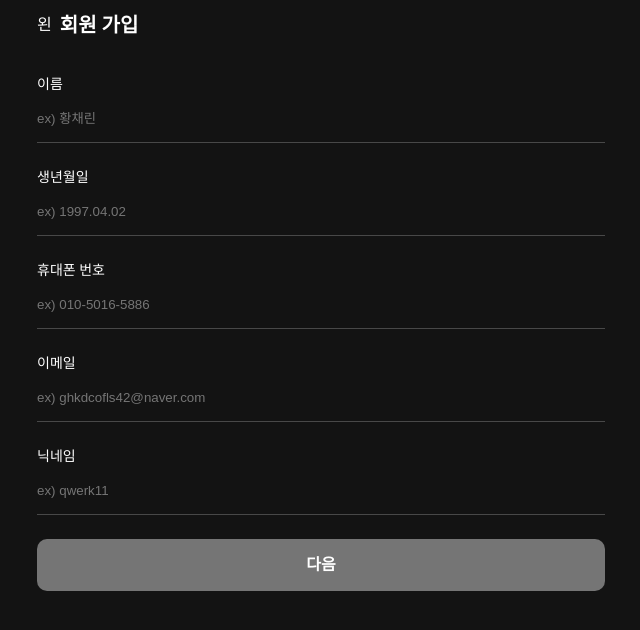
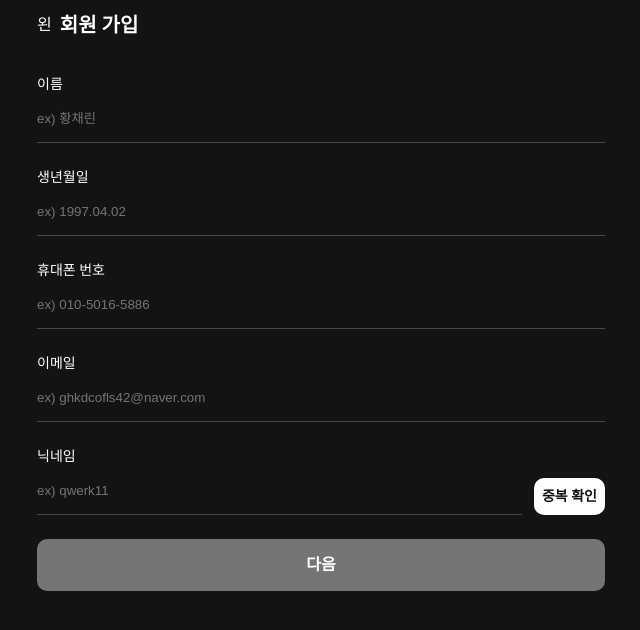
Before and after one commit to Qfeed-Dev/qfeed-client-web, a Next.js app: page /sign-up/default in a window 1280 px wide. Shown: the top 630 px of the page, without its empty margins (319-959 px from the left). Built offline with nearby package versions, Linux system fonts and the light colour scheme.

Commit message:
feat: add small button

```diff
--- /dev/null
+++ b/src/components/buttons/button-fill-small.tsx
@@ -0,0 +1,31 @@
+"use client";
+
+import styled from "styled-components";
+import Text from "../common/Text";
+import { colors } from "styles/theme";
+
+interface ButtonProps {
+    text: string;
+    onClick: any;
+}
+
+const ButtonFillSmall = ({ text = "", onClick }: ButtonProps) => {
+    return (
+        <ButtonWrapper onClick={onClick}>
+            <Text typo="Subtitle1b">{text}</Text>
+        </ButtonWrapper>
+    );
+};
+
+const ButtonWrapper = styled.button`
+    padding: 0.5rem;
+
+    text-align: center;
+    color: ${colors.light_qblack};
+    background: ${colors.light_qwhite};
+
+    border-radius: 10px;
+    white-space: nowrap;
+`;
+
+export default ButtonFillSmall;
--- a/src/components/inputs/input-line.tsx
+++ b/src/components/inputs/input-line.tsx
@@ -34,7 +34,7 @@ const InputWrapper = styled.div`
     align-items: center;
     gap: 0.5rem;
 
-    border-bottom: 1px solid ${colors.light_gray3};
+    border-bottom: 1.5px solid ${colors.light_gray3};
 `;
 
 const Input = styled.input`
--- a/src/components/pages/sign-up/default.tsx
+++ b/src/components/pages/sign-up/default.tsx
@@ -1,6 +1,7 @@
 "use client";
 import { useRouter } from "next/navigation";
 import ButtonFillLarge from "src/components/buttons/button-fill-large";
+import ButtonFillSmall from "src/components/buttons/button-fill-small";
 import Flex from "src/components/common/Flex";
 import InputLine from "src/components/inputs/input-line";
 import NavigationTop from "src/components/navigations/navigation-top";
@@ -46,12 +47,15 @@ const SignIn = () => {
                     label="이메일"
                     placeholder="ex) ghkdcofls42@naver.com"
                 />
+                <Flex align="end" gap={12}>
                     <InputLine
                         value={nickname.value}
                         onChange={nickname.handleChangeInput}
                         label="닉네임"
                         placeholder="ex) qwerk11"
                     />
+                    <ButtonFillSmall text="중복 확인" onClick={() => {}} />
+                </Flex>
                 <ButtonFillLarge
                     state="disabled"
                     text="다음"
```
Lines whose indentation alone changed are shown as unchanged.
